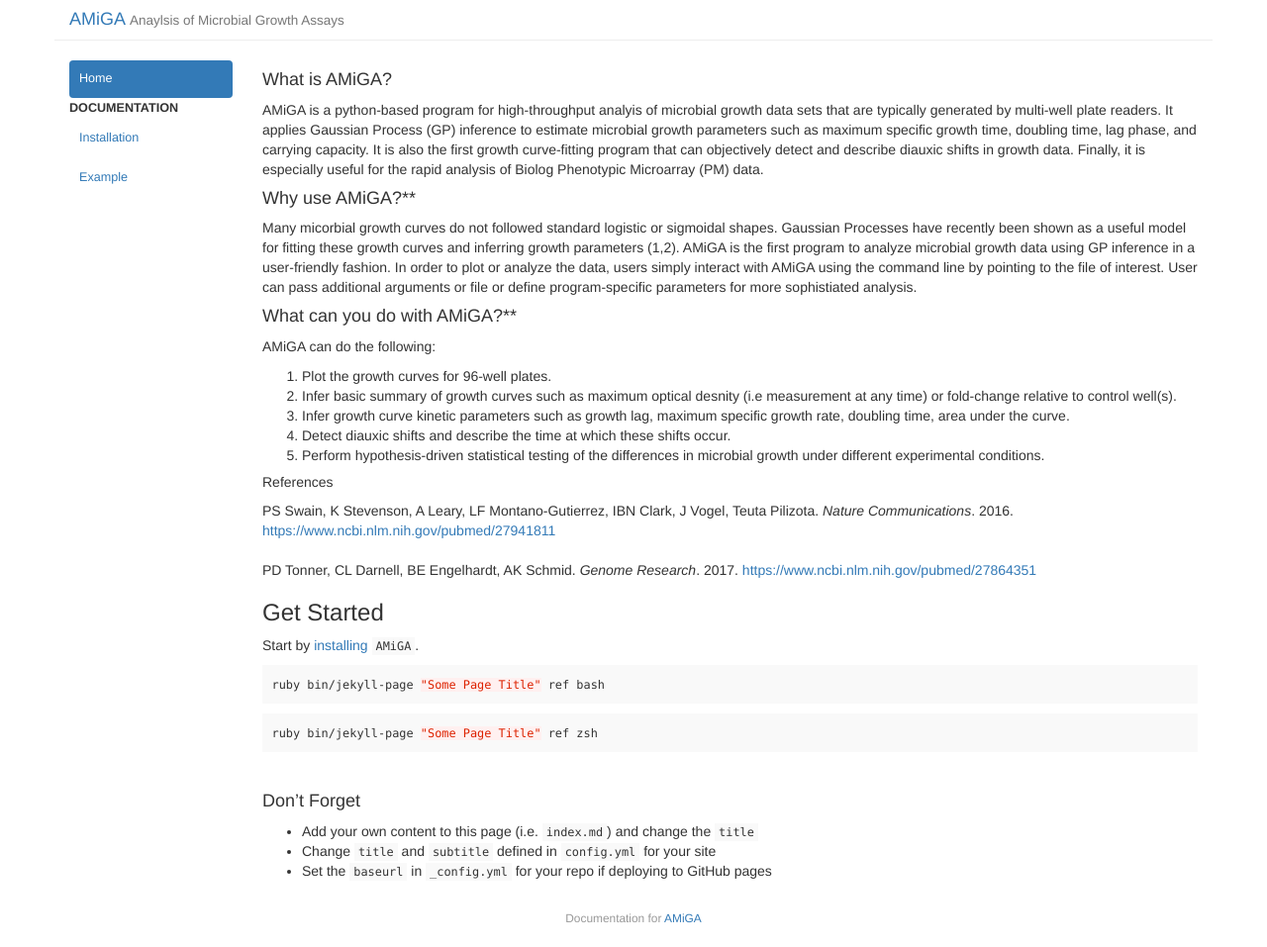
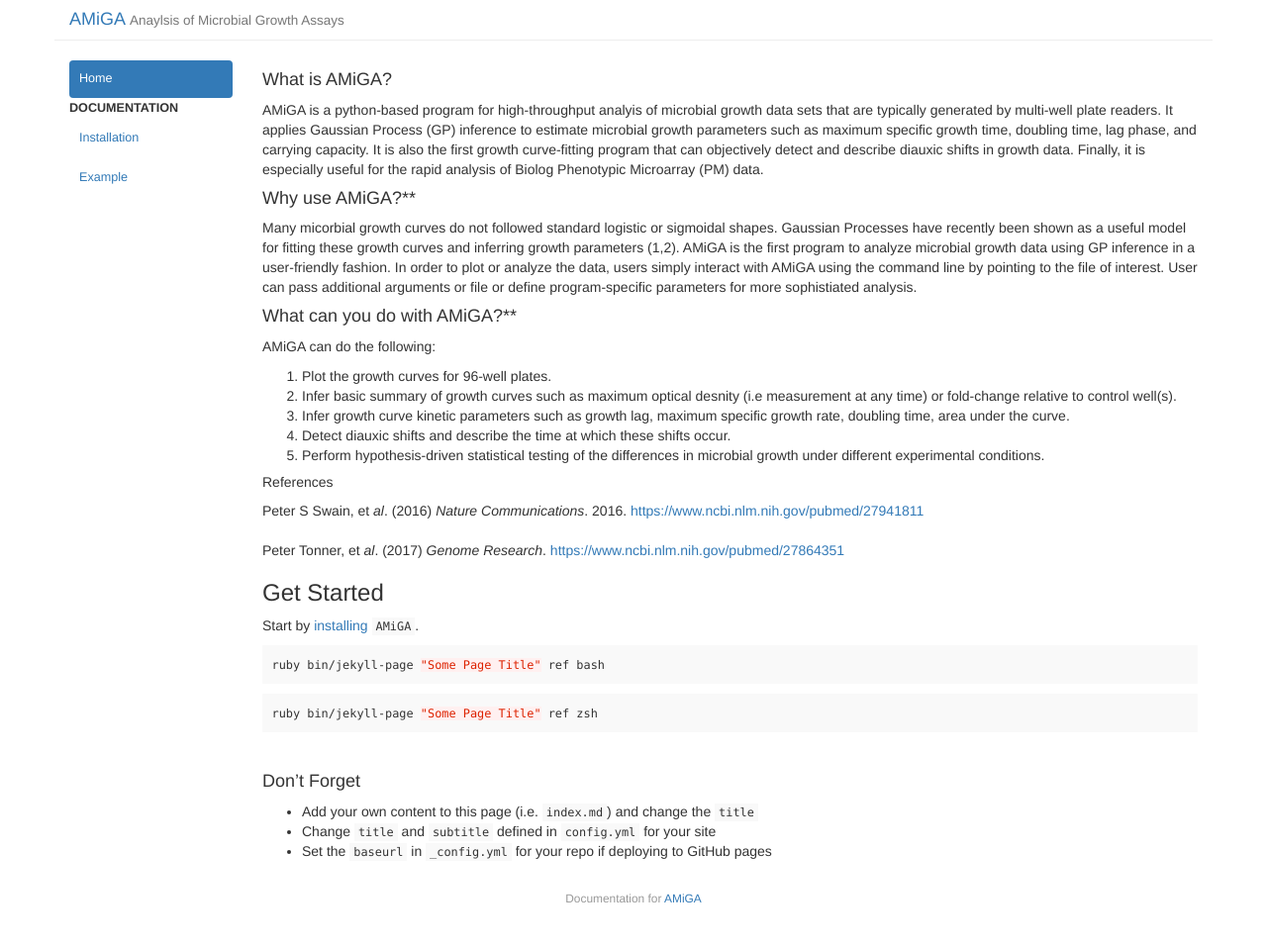
Before and after one commit to firasmidani/amiga, a Jekyll site: the page built from docs/index.md, in a window 1280 px wide. Shown: the whole page at 99% size. Built offline with Jekyll 4.4.1, drawn with Linux system fonts in a browser that asks for light colours.

Commit message:
shortened article references

```diff
--- a/docs/index.md
+++ b/docs/index.md
@@ -26,10 +26,10 @@
 
 ##### References
 
-PS Swain, K Stevenson, A Leary, LF Montano-Gutierrez, IBN Clark, J Vogel, Teuta Pilizota. *Nature Communications*. 2016. <a href="https://www.ncbi.nlm.nih.gov/pubmed/27941811">https://www.ncbi.nlm.nih.gov/pubmed/27941811</a>
+Peter S Swain, et *al*. (2016<a></a>) *Nature Communications*. 2016. <a href="https://www.ncbi.nlm.nih.gov/pubmed/27941811">https://www.ncbi.nlm.nih.gov/pubmed/27941811</a>
 <br />
 <br />
-PD Tonner, CL Darnell, BE Engelhardt, AK Schmid. *Genome Research*. 2017. <a href="https://www.ncbi.nlm.nih.gov/pubmed/27864351">https://www.ncbi.nlm.nih.gov/pubmed/27864351</a>
+Peter Tonner, et *al*. (2017<a></a>) *Genome Research*. <a href="https://www.ncbi.nlm.nih.gov/pubmed/27864351">https://www.ncbi.nlm.nih.gov/pubmed/27864351</a>
 <br />
 
 ### Get Started
```
